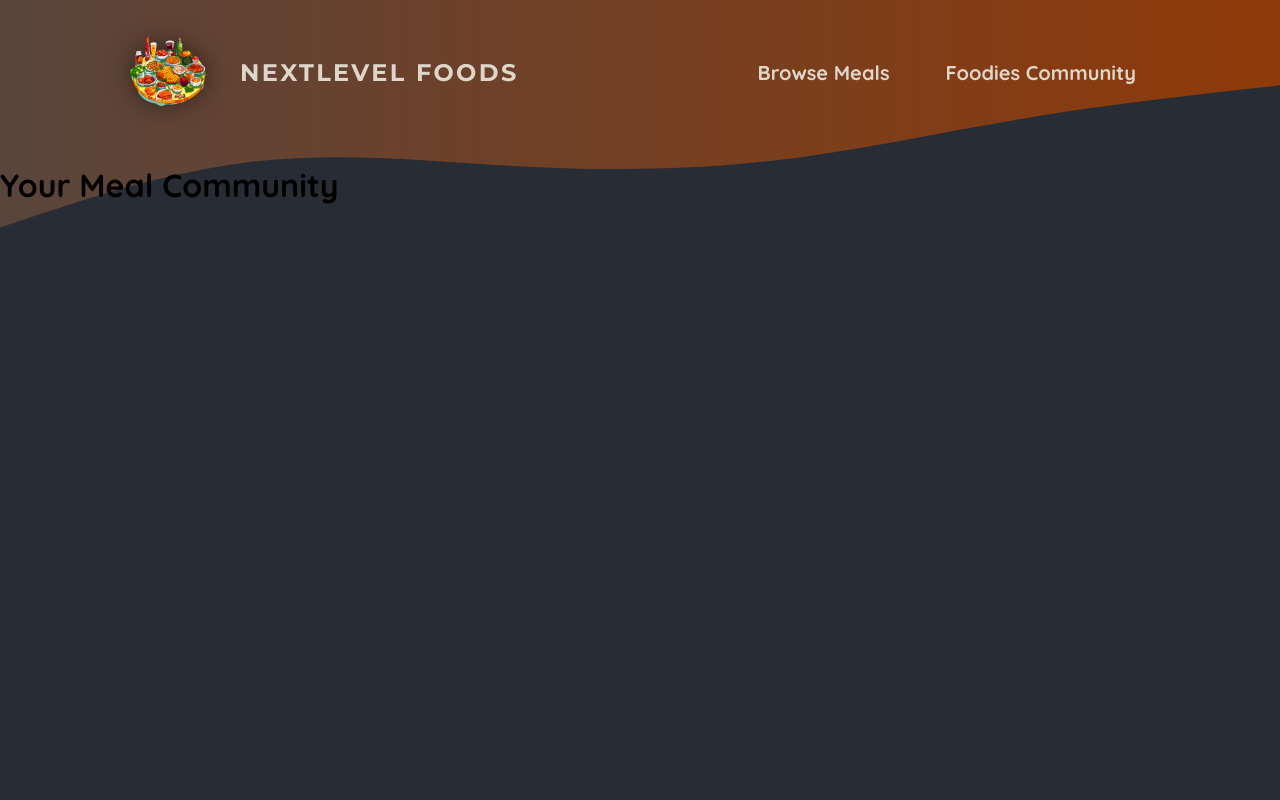
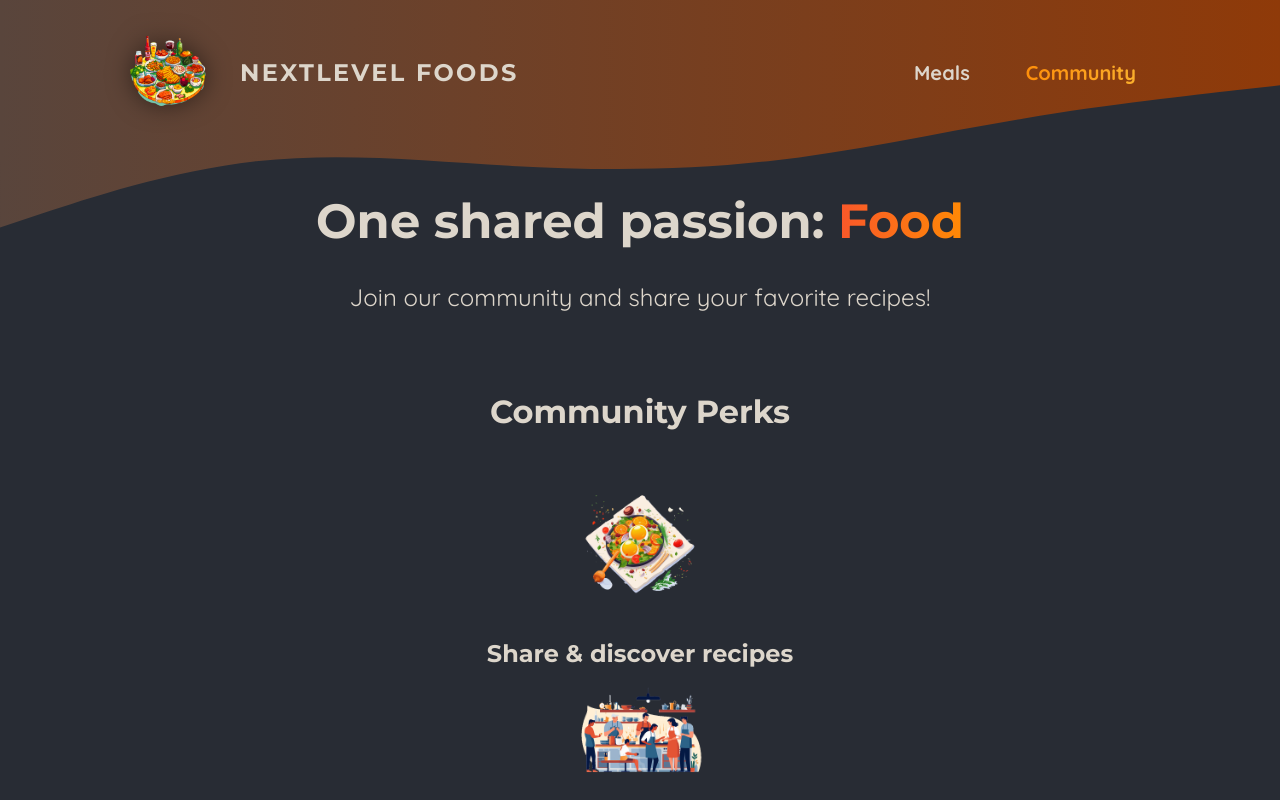
Before and after one commit to tariku-bewket/foodies-next, a Next.js app: page /community in a window 1280 px wide. Shown: the top 800 px of the page. Built offline with nearby package versions, Linux system fonts and the light colour scheme.

Commit message:
add nav link active classes

```diff
--- a/app/community/page.js
+++ b/app/community/page.js
@@ -1,7 +1,40 @@
-export default function MealCommunityPage() {
+import Image from 'next/image';
+
+import mealIcon from '@/assets/icons/meal.png';
+import communityIcon from '@/assets/icons/community.png';
+import eventsIcon from '@/assets/icons/events.png';
+import classes from './page.module.css';
+
+export default function CommunityPage() {
   return (
-    <main>
-      <h1>Your Meal Community</h1>
-    </main>
+    <>
+      <header className={classes.header}>
+        <h1>
+          One shared passion: <span className={classes.highlight}>Food</span>
+        </h1>
+        <p>Join our community and share your favorite recipes!</p>
+      </header>
+      <main className={classes.main}>
+        <h2>Community Perks</h2>
+
+        <ul className={classes.perks}>
+          <li>
+            <Image src={mealIcon} alt='A delicious meal' />
+            <p>Share & discover recipes</p>
+          </li>
+          <li>
+            <Image src={communityIcon} alt='A crowd of people, cooking' />
+            <p>Find new friends & like-minded people</p>
+          </li>
+          <li>
+            <Image
+              src={eventsIcon}
+              alt='A crowd of people at a cooking event'
+            />
+            <p>Participate in exclusive events</p>
+          </li>
+        </ul>
+      </main>
+    </>
   );
 }
--- /dev/null
+++ b/app/community/page.module.css
@@ -0,0 +1,61 @@
+.header {
+  gap: 3rem;
+  margin: 3rem auto 5rem auto;
+  width: 90%;
+  max-width: 75rem;
+  color: #ddd6cb;
+  font-size: 1.5rem;
+  text-align: center;
+}
+
+.header h1 {
+  font-family: 'Montserrat', sans-serif;
+}
+
+.highlight {
+  background: linear-gradient(90deg, #f9572a, #ff8a05);
+  background-clip: text;
+  -webkit-background-clip: text;
+  -webkit-text-fill-color: transparent;
+}
+
+.main {
+  width: 90%;
+  max-width: 40rem;
+  margin: 0 auto;
+  text-align: center;
+}
+
+.main h2 {
+  font-family: 'Montserrat', sans-serif;
+  font-size: 2rem;
+  margin-bottom: 3rem;
+  color: #ddd6cb;
+}
+
+.perks {
+  list-style: none;
+  margin: 3rem 0;
+  padding: 0;
+}
+
+.perks li {
+  display: flex;
+  flex-direction: column;
+  align-items: center;
+  gap: 2rem;
+}
+
+.perks img {
+  width: 8rem;
+  height: 8rem;
+  object-fit: contain;
+}
+
+.perks p {
+  font-family: 'Montserrat', sans-serif;
+  font-size: 1.5rem;
+  font-weight: bold;
+  margin: 0;
+  color: #ddd6cb;
+}
--- a/components/main-header/main-header.js
+++ b/components/main-header/main-header.js
@@ -4,6 +4,7 @@
 import Image from 'next/image';
 import classes from './main-header.module.css';
 import MainHeaderBackground from './main-header-background';
+import NavLink from './nav-link';
 
 export default function MainHeader() {
   return (
@@ -16,12 +17,8 @@
         </Link>
         <nav className={classes.nav}>
           <ul>
-            <li>
-              <Link href='/meals'>Browse Meals</Link>
-            </li>
-            <li>
-              <Link href='/community'>Foodies Community</Link>
-            </li>
+            <NavLink href='/meals'>Meals</NavLink>
+            <NavLink href='/community'>Community</NavLink>
           </ul>
         </nav>
       </header>
--- a/components/main-header/main-header.module.css
+++ b/components/main-header/main-header.module.css
@@ -21,30 +21,6 @@
   font-size: 1.25rem;
 }
 
-.nav a {
-  text-decoration: none;
-  color: #ddd6cb;
-  font-weight: bold;
-  padding: 0.5rem 1rem;
-  border-radius: 0.5rem;
-}
-
-.nav a:hover,
-.nav a:active {
-  background: linear-gradient(90deg, #ff8a05, #f9b331);
-  background-clip: text;
-  -webkit-background-clip: text;
-  -webkit-text-fill-color: transparent;
-  text-shadow: 0 0 18px rgba(248, 190, 42, 0.8);
-}
-
-.active {
-  background: linear-gradient(90deg, #ff8a05, #f9b331);
-  background-clip: text;
-  -webkit-background-clip: text;
-  -webkit-text-fill-color: transparent;
-}
-
 .logo {
   display: flex;
   align-items: center;
--- /dev/null
+++ b/components/main-header/nav-link.js
@@ -0,0 +1,25 @@
+'use client';
+
+import Link from 'next/link';
+import { usePathname } from 'next/navigation';
+
+import classes from './nav-link.module.css';
+
+export default function NavLink({ href, children }) {
+  const currentPath = usePathname();
+
+  return (
+    <li>
+      <Link
+        href={href}
+        className={
+          currentPath.startsWith(href)
+            ? `${classes.active} ${classes.link}`
+            : classes.link
+        }
+      >
+        {children}
+      </Link>
+    </li>
+  );
+}
--- /dev/null
+++ b/components/main-header/nav-link.module.css
@@ -0,0 +1,23 @@
+.link {
+  text-decoration: none;
+  color: #ddd6cb;
+  font-weight: bold;
+  padding: 0.5rem 1rem;
+  border-radius: 0.5rem;
+}
+
+.link:hover,
+.link:active {
+  background: linear-gradient(90deg, #ff8a05, #f9b331);
+  background-clip: text;
+  -webkit-background-clip: text;
+  -webkit-text-fill-color: transparent;
+  text-shadow: 0 0 18px rgba(248, 190, 42, 0.8);
+}
+
+.active {
+  background: linear-gradient(90deg, #ff8a05, #f9b331);
+  background-clip: text;
+  -webkit-background-clip: text;
+  -webkit-text-fill-color: transparent;
+}
```
